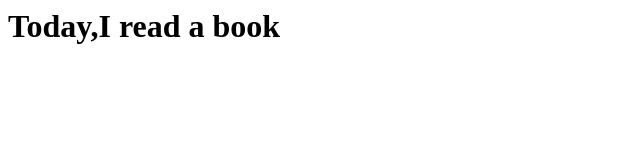
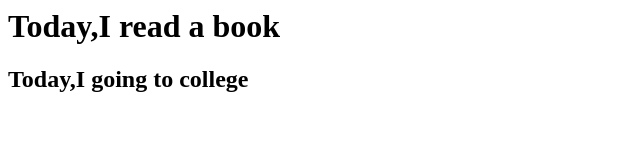
Before and after one commit to Pranesh608/skill, a plain HTML site: page index.html in a window 1280 px wide. Shown: the whole page, without its empty margins (0-640 px from the left). Drawn offline with Linux system fonts and the light colour scheme.

Commit message:
This is 2nd commit

```diff
--- a/index.html
+++ b/index.html
@@ -1,5 +1,6 @@
  <html>
  <body>
  <h1>Today,I read a book</h1>
+ <h2>Today,I going to college</h2>
  </body>
  </html>
```
